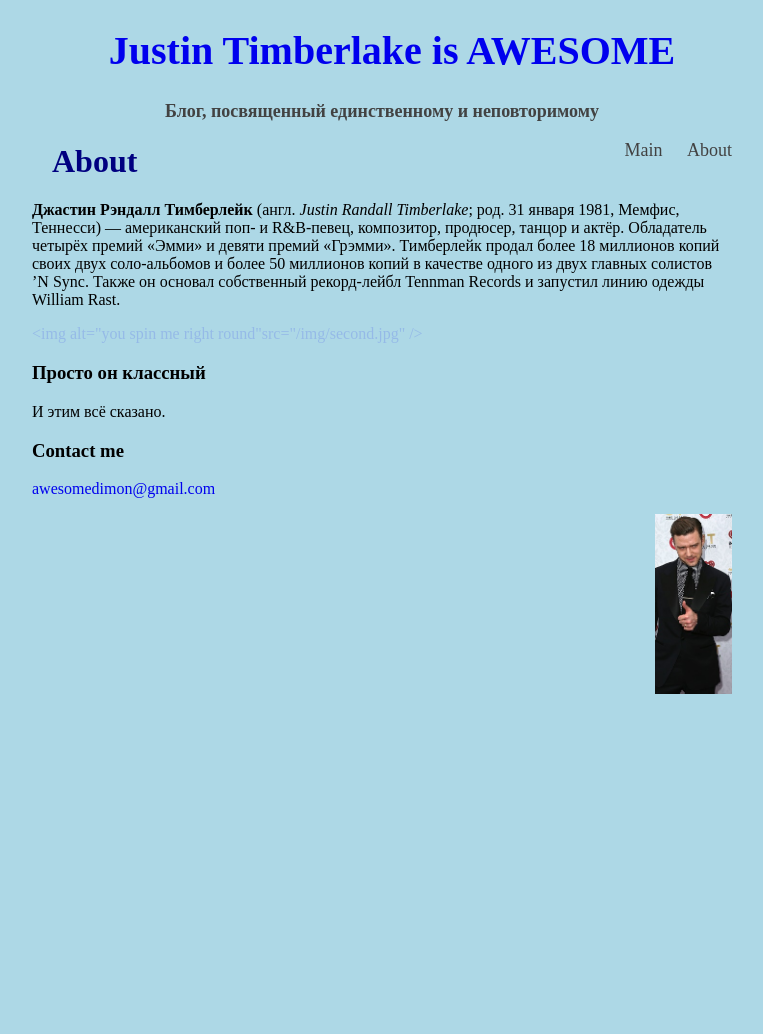
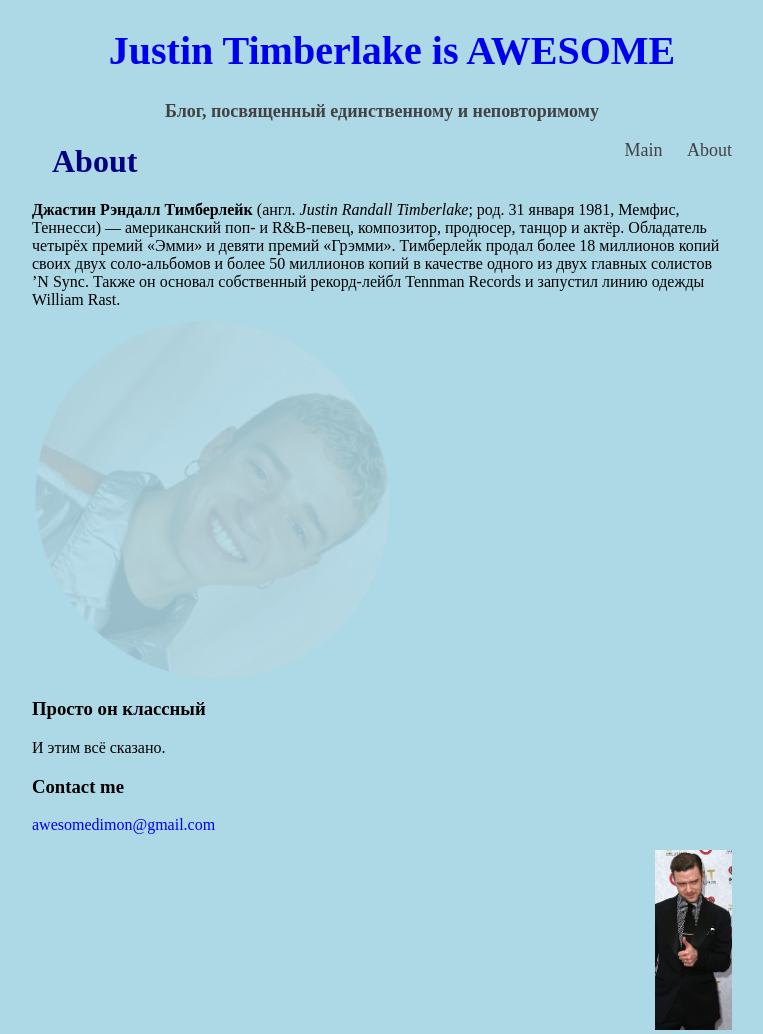
Before and after one commit to sazdmitry/sazdmitry.github.io, a Jekyll site: the page built from about.md, in a window 1280 px wide. Shown: the whole page, without its empty margins (258-1021 px from the left). Built offline with Jekyll 4.4.1, drawn with Linux system fonts in a browser that asks for light colours; nearby versions of some CDN libraries; before the commit the page ends 900 px from its top, so only the background shows below that.

Commit message:
fix about.md

```diff
--- a/about.md
+++ b/about.md
@@ -7,8 +7,7 @@
 **Джастин Рэндалл Тимберлейк** (англ. _Justin Randall Timberlake_; род. 31 января 1981, Мемфис, Теннесси) — американский поп- и R&B-певец, композитор, продюсер, танцор и актёр. Обладатель четырёх премий «Эмми» и девяти премий «Грэмми». Тимберлейк продал более 18 миллионов копий своих двух соло-альбомов и более 50 миллионов копий в качестве одного из двух главных солистов ’N Sync. Также он основал собственный рекорд-лейбл Tennman Records и запустил линию одежды William Rast.
 
 <dl>
-
-<a href="{{ site.baseurl }}/" class="cool-img" ><img alt="you spin me right round"src="{{ site.baseurl }}/img/second.jpg" /></a>
+<a href="{{ site.baseurl }}/" class="cool-img" ><img src="{{ site.baseurl }}/img/second.jpg" /></a>
 
 </dl>
 
```
